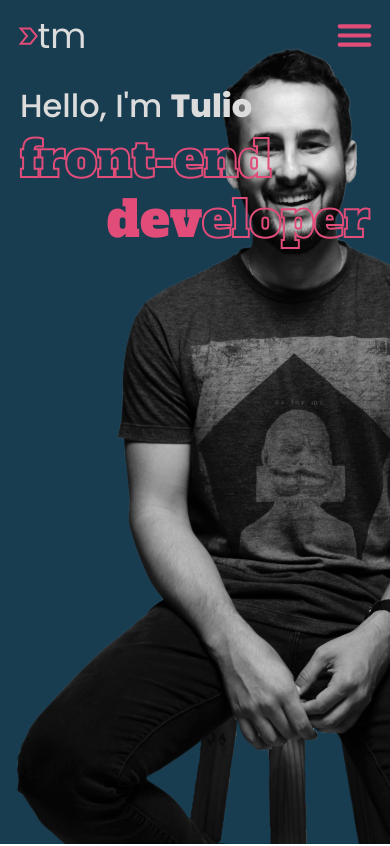
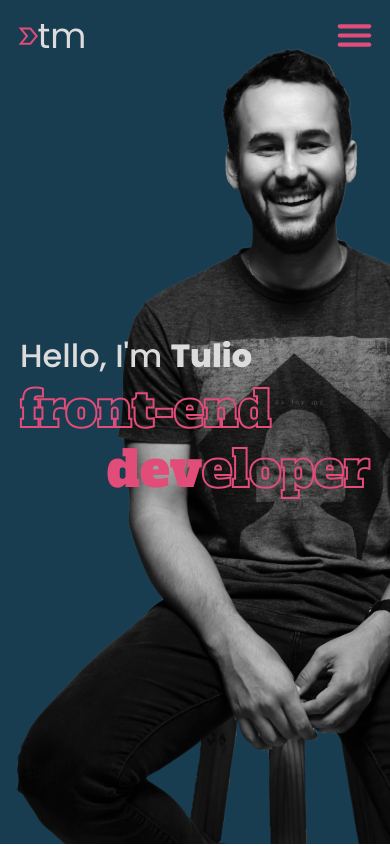
Before and after one commit to t-minini/my-website-v2, a React (Create React App) app: page / in a window 390 px wide. Shown: the top 846 px of the page. Built offline with nearby package versions, Linux system fonts and the light colour scheme.

Commit message:
:bug: trying to fix bug wit h photo v3

```diff
--- a/src/components/hello/hello.module.css
+++ b/src/components/hello/hello.module.css
@@ -69,7 +69,7 @@ h1:nth-of-type(2) {
 
 @media (max-width: 1512px) {
   .hello__photo img {
-    max-height: 80rem;
+    max-height: 83rem;
     right: 10rem;
   }
 }
@@ -85,8 +85,8 @@ h1:nth-of-type(2) {
 
   /* hello, I'm Tulio  */
 
-  .hello__phrase h2 {
-    /* margin-top: 50%; */
+  .hello__phrase {
+    padding-top: 25rem;
   }
 
   .hello__phrase h2 span {
@@ -128,8 +128,9 @@ h1:nth-of-type(2) {
 
   /* hello, I'm Tulio  */
 
-  .hello__phrase h2 {
-    margin-top: 20%;
+  .hello__phrase {
+    /* margin-top: 20%; */
+    padding-top: 15rem;
   }
 
   .hello__phrase h2 span {
```
